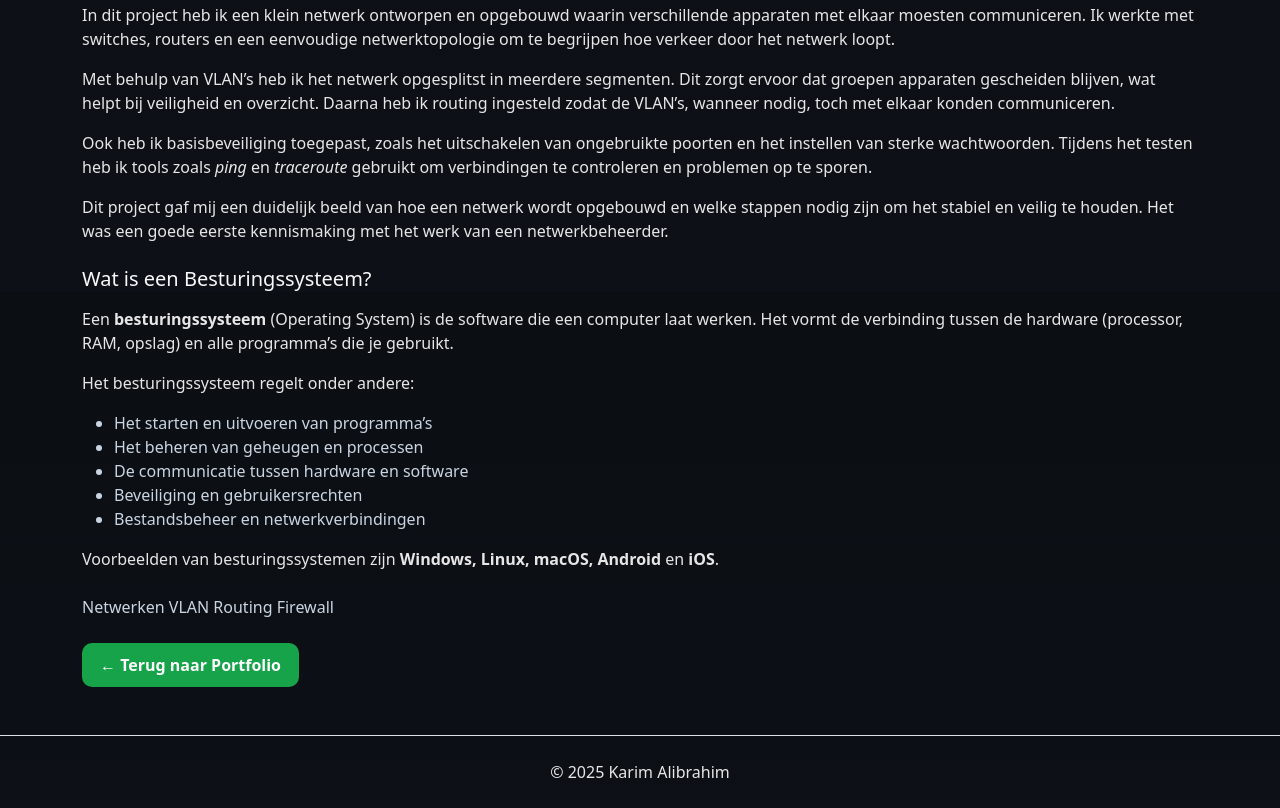
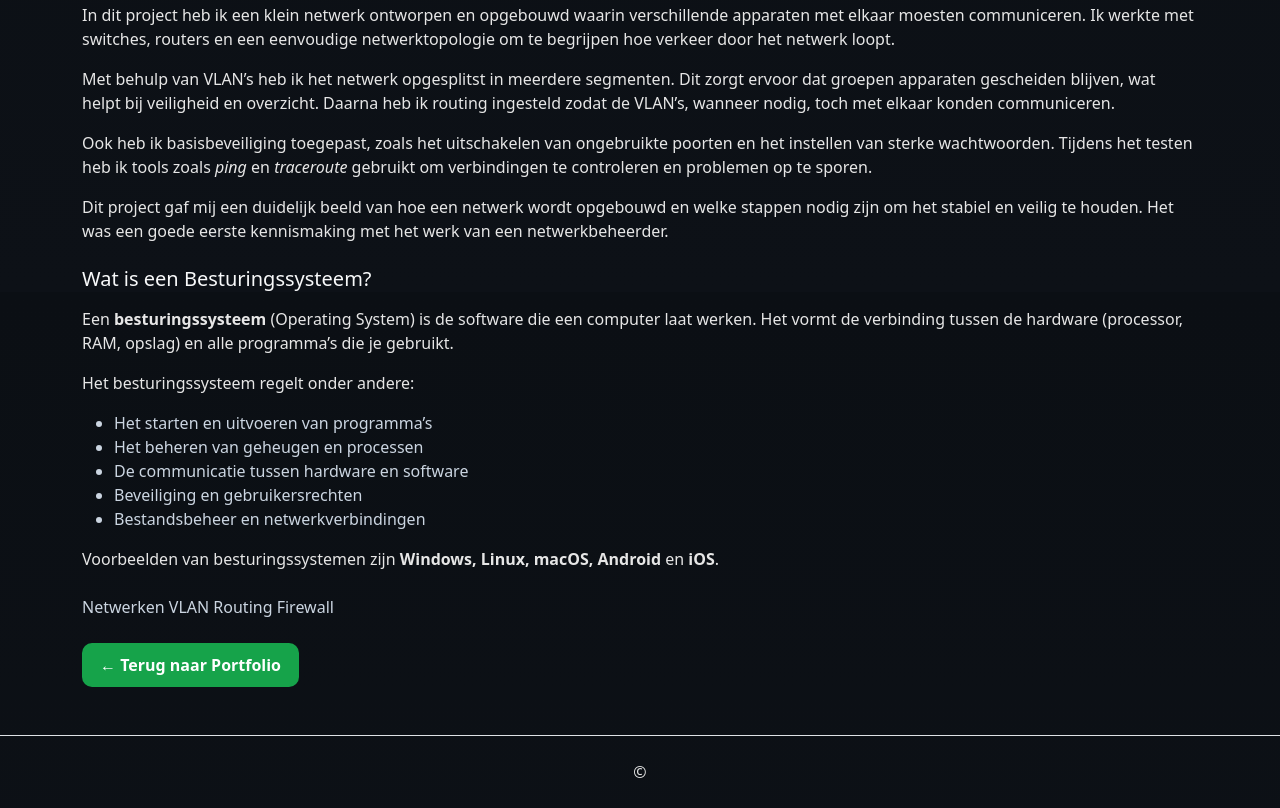
Before and after one commit to 0032465592795z-arch/portfolio.., a plain HTML site: page project1.html in a window 1280 px wide. Shown: the part 508-1316 px from the top of the page. Drawn offline with nearby package versions, Linux system fonts and the light colour scheme.

Commit message:
Update project1.html

```diff
--- a/project1.html
+++ b/project1.html
@@ -130,7 +130,7 @@
 </main>
 
 <footer class="py-4 border-top text-center">
-  <p class="mb-0 text-muted">&copy; 2025 Karim Alibrahim</p>
+  <p class="mb-0 text-muted">&copy; </p>
 </footer>
 
 <script src="https://cdn.jsdelivr.net/npm/bootstrap@5.3.3/dist/js/bootstrap.bundle.min.js"></script>
```
